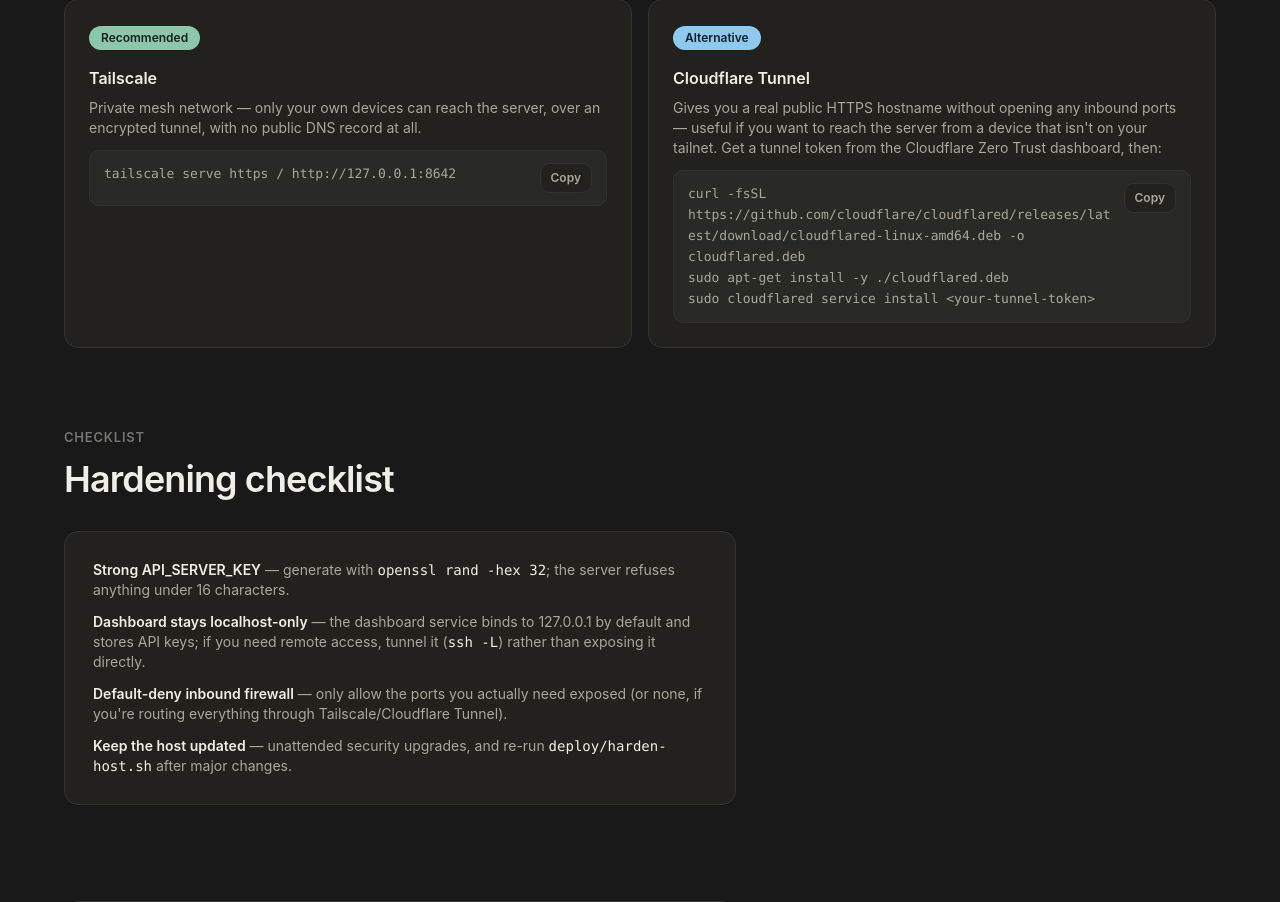
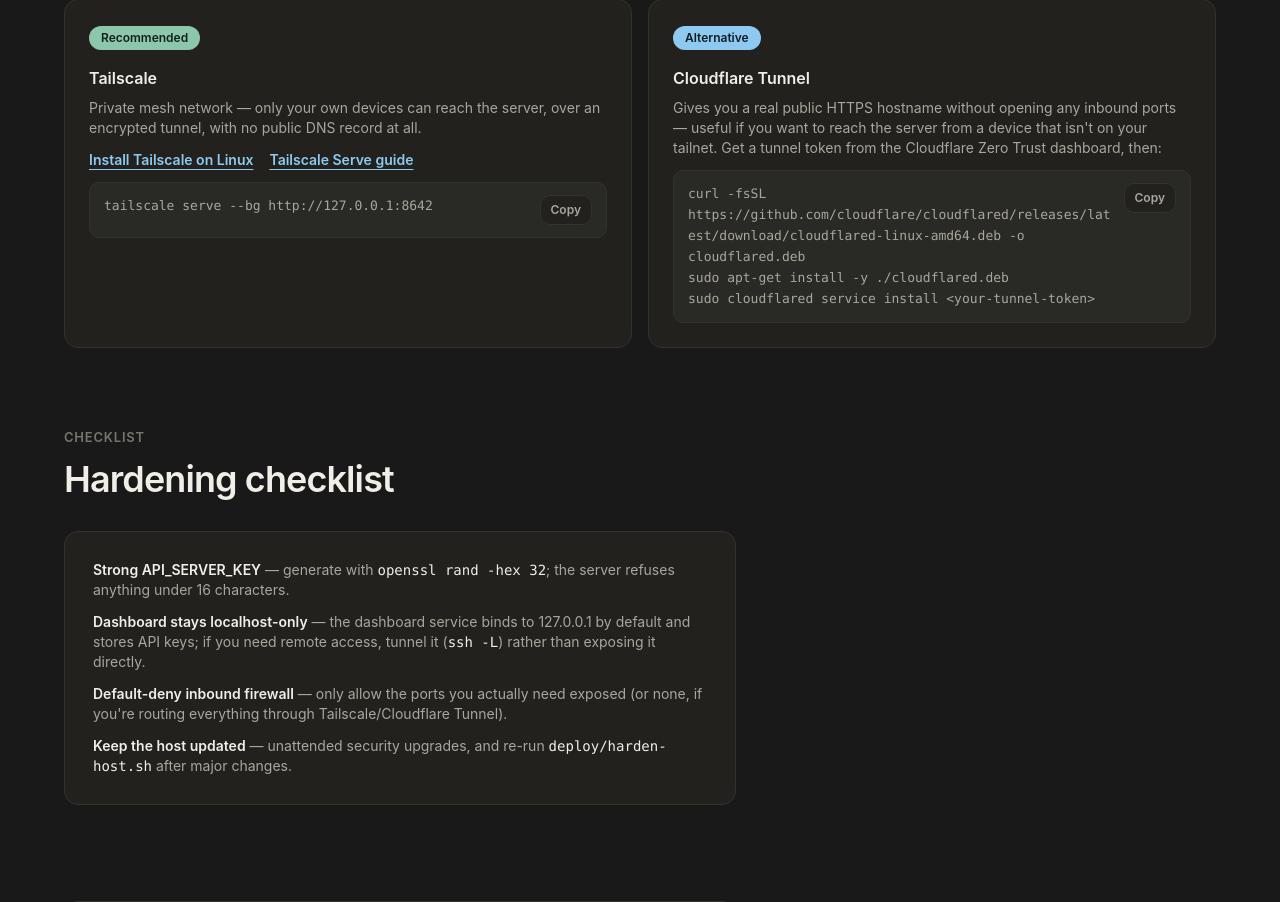
Before and after one commit to mortykaidev/agentkip-site, a Next.js app: page /docs/deploy in a window 1280 px wide. Shown: the part 2283-3185 px from the top of the page. Built offline with nearby package versions, Linux system fonts and the light colour scheme; no server answers.

Commit message:
fix(site): add current Tailscale setup links

```diff
--- a/src/app/docs/deploy/page.tsx
+++ b/src/app/docs/deploy/page.tsx
@@ -3,6 +3,7 @@
 import { KipCard, Kicker, Pill, Section, SectionHeader } from "@/components/ui";
 import { Reveal } from "@/components/reveal";
 import { CodeBlock } from "@/app/get/code-block";
+import { TAILSCALE_LINKS, TAILSCALE_SERVE_COMMAND } from "@/lib/tailscale-links";
 
 export const metadata: Metadata = {
   title: "Deploy your own server",
@@ -157,7 +158,7 @@
           <SectionHeader kicker="Exposure" title="Tailscale vs. Cloudflare Tunnel" />
         </Reveal>
         <Reveal delay={80}>
-          <div className="mt-8 grid gap-4 sm:grid-cols-2">
+          <div className="mt-8 grid grid-cols-1 gap-4 sm:grid-cols-2">
             <KipCard className="p-6">
               <Pill tone="mint">Recommended</Pill>
               <p className="mt-4 font-semibold text-ink">Tailscale</p>
@@ -165,8 +166,26 @@
                 Private mesh network — only your own devices can reach the server, over an
                 encrypted tunnel, with no public DNS record at all.
               </p>
+              <div className="mt-3 flex flex-wrap gap-x-4 gap-y-2 text-sm">
+                <a
+                  href={TAILSCALE_LINKS.linux}
+                  target="_blank"
+                  rel="noreferrer"
+                  className="font-semibold text-accent underline underline-offset-4 hover:text-ink"
+                >
+                  Install Tailscale on Linux
+                </a>
+                <a
+                  href={TAILSCALE_LINKS.serve}
+                  target="_blank"
+                  rel="noreferrer"
+                  className="font-semibold text-accent underline underline-offset-4 hover:text-ink"
+                >
+                  Tailscale Serve guide
+                </a>
+              </div>
               <div className="mt-3">
-                <CodeBlock code={`tailscale serve https / http://127.0.0.1:8642`} />
+                <CodeBlock code={TAILSCALE_SERVE_COMMAND} />
               </div>
             </KipCard>
             <KipCard className="p-6">
--- a/src/app/get/os-tabs.tsx
+++ b/src/app/get/os-tabs.tsx
@@ -2,6 +2,7 @@
 
 import { useState } from "react";
 import { CodeBlock } from "@/app/get/code-block";
+import { TAILSCALE_LINKS, TAILSCALE_SERVE_COMMAND } from "@/lib/tailscale-links";
 
 /**
  * Client-side OS tab switcher for the "run your server" quickstart on /get.
@@ -67,7 +68,7 @@
 }: {
   n: number;
   title: string;
-  body?: string;
+  body?: React.ReactNode;
   code?: string;
   codeLabel?: string;
 }) {
@@ -78,7 +79,7 @@
       </span>
       <div className="min-w-0 flex-1">
         <p className="font-semibold text-ink">{title}</p>
-        {body ? <p className="mt-1 text-sm text-ink-secondary">{body}</p> : null}
+        {body ? <div className="mt-1 text-sm text-ink-secondary">{body}</div> : null}
         {code ? (
           <div className="mt-3">
             <CodeBlock code={code} label={codeLabel} />
@@ -86,6 +87,40 @@
         ) : null}
       </div>
     </li>
+  );
+}
+
+function TailscaleResources({
+  description,
+  installHref,
+  installLabel,
+}: {
+  description: string;
+  installHref: string;
+  installLabel: string;
+}) {
+  return (
+    <>
+      <p>{description}</p>
+      <p className="mt-2 flex flex-wrap gap-x-4 gap-y-1">
+        <a
+          href={installHref}
+          target="_blank"
+          rel="noreferrer"
+          className="font-semibold text-accent underline underline-offset-4 hover:text-ink"
+        >
+          {installLabel}
+        </a>
+        <a
+          href={TAILSCALE_LINKS.serve}
+          target="_blank"
+          rel="noreferrer"
+          className="font-semibold text-accent underline underline-offset-4 hover:text-ink"
+        >
+          Tailscale Serve guide
+        </a>
+      </p>
+    </>
   );
 }
 
@@ -131,11 +166,17 @@
         n={6}
         title="Expose it over Tailscale — or skip this with the agentkip.app relay"
         body={
-          os === "macos"
-            ? "Install Tailscale, sign in, then serve the local port with TLS. Never expose plain http:// on an untrusted LAN. Prefer not to install anything? The Noggin desktop app can provision an agentkip.app relay URL instead."
-            : "Same story on Linux — Tailscale gives you a real HTTPS hostname without opening any ports. The agentkip.app relay is the no-install alternative."
+          <TailscaleResources
+            installHref={os === "macos" ? TAILSCALE_LINKS.mac : TAILSCALE_LINKS.linux}
+            installLabel={os === "macos" ? "Install Tailscale on Mac" : "Install Tailscale on Linux"}
+            description={
+              os === "macos"
+                ? "Sign in to Tailscale, then share Noggin privately over HTTPS. The agentkip.app relay is the no-install option."
+                : "Tailscale gives Noggin a private HTTPS address without opening router ports. The agentkip.app relay is the no-install option."
+            }
+          />
         }
-        code={`tailscale serve https / http://127.0.0.1:8642`}
+        code={TAILSCALE_SERVE_COMMAND}
       />
       <Step
         n={7}
@@ -181,8 +222,14 @@
       <Step
         n={6}
         title="Expose it over Tailscale, then pair"
-        body="Same rule as every other platform: pair over Tailscale/HTTPS or the agentkip.app relay, never plain http:// on an untrusted LAN."
-        code={`tailscale serve https / http://127.0.0.1:8642`}
+        body={
+          <TailscaleResources
+            installHref={TAILSCALE_LINKS.windows}
+            installLabel="Install Tailscale on Windows"
+            description="Pair over Tailscale or the agentkip.app relay. Never use plain HTTP on a network you do not trust."
+          />
+        }
+        code={TAILSCALE_SERVE_COMMAND}
       />
     </StepList>
   );
@@ -216,8 +263,14 @@
       <Step
         n={5}
         title="Expose it over Tailscale, then pair"
-        body="Pair over Tailscale/HTTPS or the agentkip.app relay — never plain http:// on an untrusted LAN. Deeper guidance is on the security page."
-        code={`tailscale serve https / http://127.0.0.1:8642`}
+        body={
+          <TailscaleResources
+            installHref={TAILSCALE_LINKS.download}
+            installLabel="Get Tailscale for your host"
+            description="Run Tailscale on the computer hosting Docker, or use the agentkip.app relay. Never pair over plain HTTP on a network you do not trust."
+          />
+        }
+        code={TAILSCALE_SERVE_COMMAND}
       />
     </StepList>
   );
--- a/src/app/security/page.tsx
+++ b/src/app/security/page.tsx
@@ -3,6 +3,7 @@
 import { Kicker, KipCard, Pill, Section, SectionHeader } from "@/components/ui";
 import { StatusGlyph } from "@/components/brand";
 import { Reveal } from "@/components/reveal";
+import { TAILSCALE_LINKS } from "@/lib/tailscale-links";
 
 export const metadata: Metadata = {
   title: "Security",
@@ -152,6 +153,14 @@
                   Remote setups use an encrypted connection. The path depends on whether you use
                   the agentkip.app relay or Tailscale.
                 </p>
+                <a
+                  href={TAILSCALE_LINKS.serve}
+                  target="_blank"
+                  rel="noreferrer"
+                  className="mt-3 inline-flex text-sm font-semibold text-accent underline underline-offset-4 hover:text-ink"
+                >
+                  Tailscale Serve guide
+                </a>
               </div>
               <div
                 className="flex items-center justify-center gap-2 px-2 py-1 lg:flex-col lg:py-0"
--- /dev/null
+++ b/src/lib/tailscale-links.ts
@@ -0,0 +1,10 @@
+export const TAILSCALE_LINKS = {
+  download: "https://tailscale.com/download",
+  mac: "https://tailscale.com/docs/install/mac",
+  linux: "https://tailscale.com/docs/install/linux",
+  windows: "https://tailscale.com/docs/install/windows",
+  serve: "https://tailscale.com/docs/features/tailscale-serve",
+} as const;
+
+export const TAILSCALE_SERVE_COMMAND =
+  "tailscale serve --bg http://127.0.0.1:8642";
```
Also changed, not shown: 1 other file (tests, documents, lock files or other folders).
